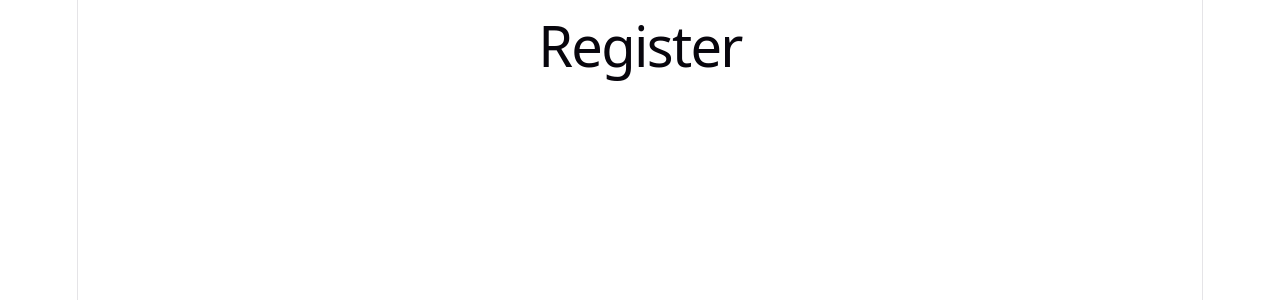
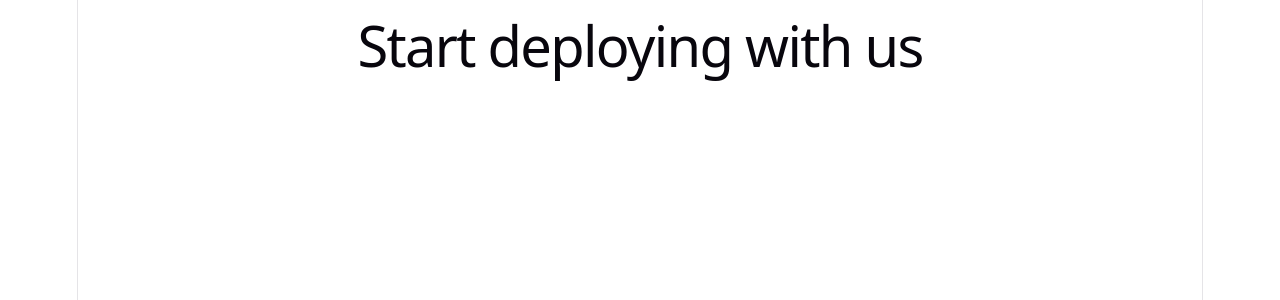
Before and after one commit to AidanZhou12/PaaSifier, a React (Vite) app in the folder client/: page /register in a window 1280 px wide. Shown: the top 300 px of the page. Built offline with nearby package versions, Linux system fonts and the light colour scheme.

Commit message:
Adjusted header text on register page

```diff
--- a/client/src/pages/register.tsx
+++ b/client/src/pages/register.tsx
@@ -5,7 +5,7 @@ import './pages.css'
 function Register() {
     return (
         <main>
-            <h1>Register</h1>
+            <h1>Start deploying with us</h1>
         </main>
     );
 }
```
